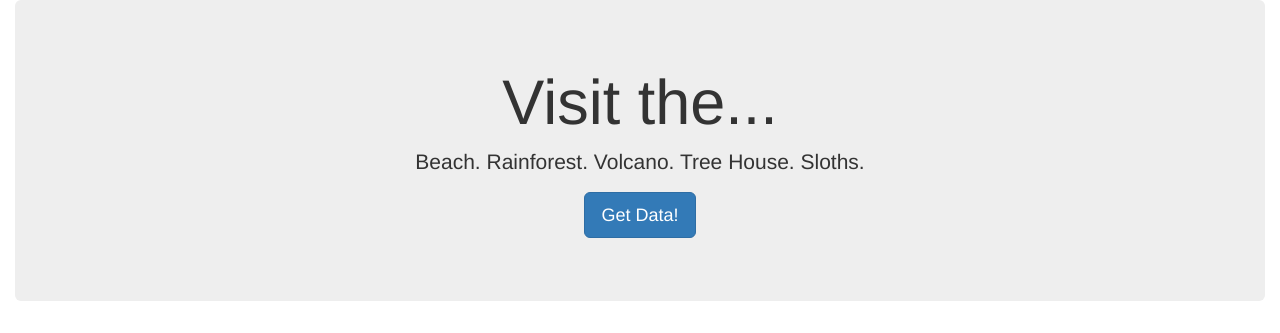
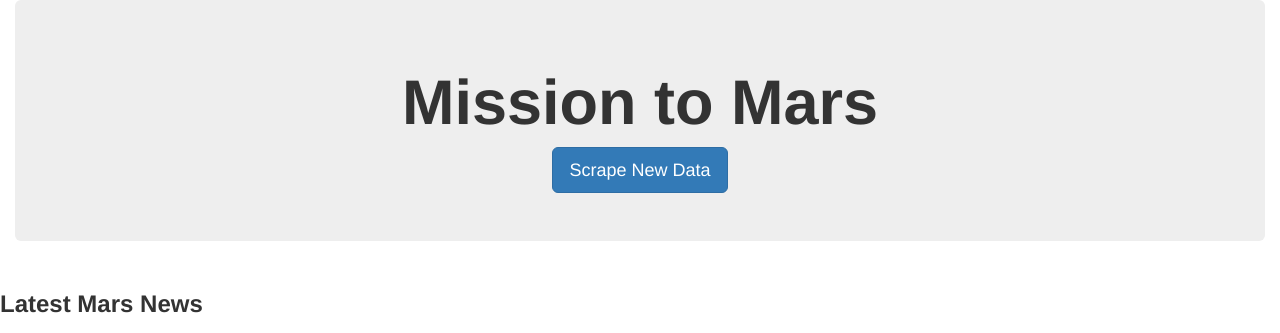
Before and after one commit to RoshiniGau/Web-Scraping-Challenge, a Flask app: template Mission_To_Mars/templates/index.html in a window 1280 px wide. Shown: the top 333 px of the page. Run offline with Flask 2, Linux system fonts and the light colour scheme; the template is opened without the code that fills it, so the values that code supplies are empty; some libraries are stand-ins or nearby versions.

Commit message:
Adding templates

```diff
--- a/Mission_To_Mars/templates/index.html
+++ b/Mission_To_Mars/templates/index.html
@@ -10,18 +10,67 @@
 </head>
 
 <body>
+  <!-- Header with primary button to refresh data -->
   <div class="container-fluid">
     <div class="jumbotron text-center">
-      <h1>Visit the...</h1>
-      <p>Beach. Rainforest. Volcano. Tree House. Sloths.</p>
-      <p><a class="btn btn-primary btn-lg" href="/scrape" role="button">Get Data!</a></p>
+      <h1><b>Mission to Mars</b></h1>
+      <a class="btn btn-primary btn-lg" href="/scrape" role="button">Scrape New Data</a>
     </div>
-    <img src="{{ vacation.sloth_img }}" alt="Sloth">
-    <h2>The typical weather in Costa Rica is:</h2>
-    <h3>Max Temp: {{ vacation.max_temp }}</h3>
-    <h3>Min Temp: {{ vacation.min_temp }}</h3>
+</div>
+
+<!-- New section with latest news -->
+<div class="row">
+    <div class="col-md-12">
+      <div class="media">
+        <div class="media-body">
+          <h3><b>Latest Mars News</b></h3>
+          <h4 class="heading">{{mars_data.news_title}}</h4>
+          <p>{{mars_data.news_p}}</p>
+          <hr class="my-4">
+        </div>
+      </div>
+    </div>
+</div>
+
+<!-- New section divided into two columns -->
+<div class="row">
+
+<!-- Left Side -->
+<!-- Row for Featured Mars Image -->
+  <div class="col-md-8">
+    <h3><b>Featured Mars Image</b></h3>
+    <img src={{mars_data.featured_image_url}} height=auto width=750px>
   </div>
+    <!-- Row for Mars Facts HTML data -->
+    <div class="row">
+      <div class="col-md-12">
+        <div class="panel panel-default">
+          <div class="panel-body">
+            <h4><b>Mars Facts</b></h4>
+            <p>{{mars_data.mars_facts | safe}}</p>
+          </div>
+        </div>
+      </div>
+    </div>
   </div>
+</div>
+
+<!-- New Section is divided into a 2x2 panel for Hemisphere Images -->
+<div class="row" style="margin-top:80px;">
+  <div class="page-header">
+    <h2 class="text-center"><b>Mars Hemispheres</b></h2>
+  </div>
+  <!-- Loop through hemispheres dictionary with images and titles -->
+  {% for hemisphere in mars_data.hemisphere_image_urls %}
+    <div class="col-md-6">
+      <div class="thumbnail">
+        <img src="{{hemisphere.img_url}}">
+      <div class="caption">
+        <h3><b>{{hemisphere.title}}</b></h3>
+      </div>
+    </div>
+  {% endfor %}
+</div>
 </body>
 
 </html>
```
